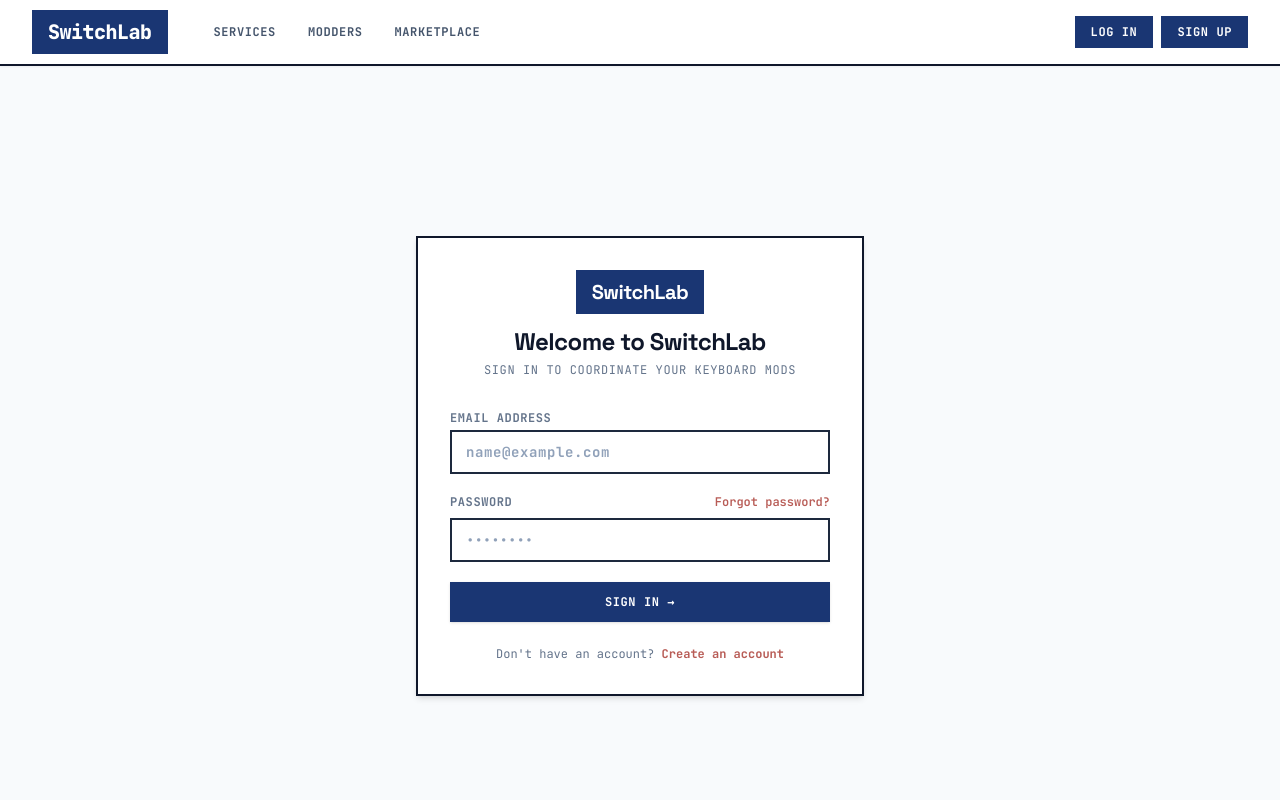
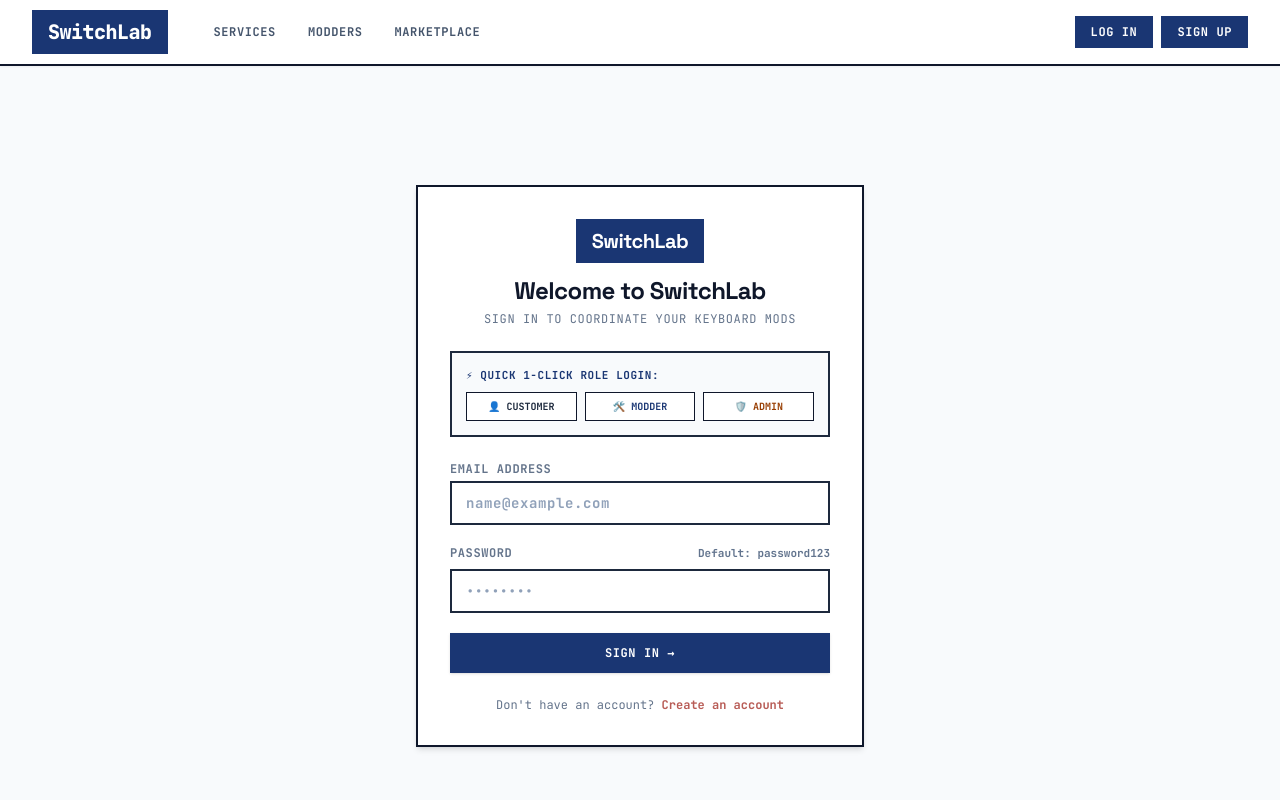
Before and after one commit to Revou-FSSE-Feb26/crack-fe-Sayiki, a Next.js app: page /login in a window 1280 px wide. Shown: the top 800 px of the page. Built offline with nearby package versions, Linux system fonts and the light colour scheme; no server answers.

Commit message:
feat: add 1-click role switcher and fix JWT storage on login

```diff
--- a/src/app/login/page.tsx
+++ b/src/app/login/page.tsx
@@ -12,14 +12,21 @@ export default function LoginPage() {
   const [loading, setLoading] = useState(false);
   const [error, setError] = useState<string | null>(null);
 
-  const handleSubmit = async (e: React.FormEvent) => {
-    e.preventDefault();
+  const performLogin = async (loginEmail: string, loginPass: string) => {
     setError(null);
     setLoading(true);
 
     try {
-      await api.auth.login({ email, password });
-      router.push('/');
+      const res = await api.auth.login({ email: loginEmail, password: loginPass });
+      const userRole = res.user?.role;
+
+      if (userRole === 'ADMIN') {
+        router.push('/admin');
+      } else if (userRole === 'MODDER') {
+        router.push('/modder/dashboard');
+      } else {
+        router.push('/');
+      }
     } catch (err: any) {
       setError(err.message || 'Login failed. Please check your credentials.');
     } finally {
@@ -27,16 +34,56 @@ export default function LoginPage() {
     }
   };
 
+  const handleSubmit = async (e: React.FormEvent) => {
+    e.preventDefault();
+    await performLogin(email, password);
+  };
+
+  const handleQuickRole = (roleEmail: string) => {
+    setEmail(roleEmail);
+    setPassword('password123');
+    performLogin(roleEmail, 'password123');
+  };
+
   return (
     <div className="min-h-screen bg-brand-lightBg flex items-center justify-center p-4">
       <div className="w-full max-w-md bg-brand-sidebar border-2 border-slate-900 p-8 shadow-md">
-        <div className="text-center mb-8">
-          {/* Logo in True Brand Navy */}
+        <div className="text-center mb-6">
           <div className="inline-block px-3.5 py-1.5 bg-brand-navy text-white font-black text-xl mb-3 tracking-tight border-2 border-brand-navy">
             SwitchLab
           </div>
           <h1 className="text-2xl font-bold text-brand-textMain tracking-tight">Welcome to SwitchLab</h1>
           <p className="text-xs font-mono uppercase tracking-wider text-brand-textMuted mt-1">Sign in to coordinate your keyboard mods</p>
+        </div>
+
+        {/* Quick 1-Click Role Login Box */}
+        <div className="mb-6 p-3.5 bg-brand-lightBg border-2 border-slate-800">
+          <span className="block text-[11px] font-mono font-bold uppercase tracking-wider text-brand-navy mb-2">
+            ⚡ Quick 1-Click Role Login:
+          </span>
+          <div className="grid grid-cols-3 gap-2">
+            <button
+              type="button"
+              onClick={() => handleQuickRole('customer@switchlab.local')}
+              className="px-2 py-1.5 bg-white border border-slate-900 hover:bg-slate-100 text-[10px] font-mono font-bold text-slate-800 transition-colors uppercase"
+            >
+              👤 Customer
+            </button>
+            <button
+              type="button"
+              onClick={() => handleQuickRole('raka@switchlab.local')}
+              className="px-2 py-1.5 bg-white border border-slate-900 hover:bg-slate-100 text-[10px] font-mono font-bold text-brand-navy transition-colors uppercase"
+            >
+              🛠️ Modder
+            </button>
+            <button
+              type="button"
+              onClick={() => handleQuickRole('admin@switchlab.local')}
+              className="px-2 py-1.5 bg-white border border-slate-900 hover:bg-slate-100 text-[10px] font-mono font-bold text-amber-800 transition-colors uppercase"
+            >
+              🛡️ Admin
+            </button>
+          </div>
         </div>
 
         {error && (
@@ -58,7 +105,7 @@ export default function LoginPage() {
           <div>
             <div className="flex justify-between items-center mb-1">
               <label className="text-xs font-mono font-bold text-brand-textMuted uppercase tracking-wider">Password</label>
-              <a href="#" className="text-xs font-mono text-brand-terracotta font-semibold hover:underline">Forgot password?</a>
+              <span className="text-[11px] font-mono text-slate-500 font-bold">Default: password123</span>
             </div>
             <input
               type="password"
--- a/src/lib/api.ts
+++ b/src/lib/api.ts
@@ -41,13 +41,15 @@ export async function apiFetch<T>(endpoint: string, options: FetchOptions = {}):
 export const api = {
   auth: {
     login: async (credentials: { email: string; password: string }) => {
-      const data = await apiFetch<{ accessToken: string; user: any }>('/auth/login', {
+      const data = await apiFetch<any>('/auth/login', {
         method: 'POST',
         body: JSON.stringify(credentials),
       });
+      const token = data.accessToken || data.access_token;
       if (typeof window !== 'undefined') {
-        localStorage.setItem('token', data.accessToken);
-        localStorage.setItem('user', JSON.stringify(data.user));
+        if (token) localStorage.setItem('token', token);
+        if (data.user) localStorage.setItem('user', JSON.stringify(data.user));
+        window.dispatchEvent(new Event('storage'));
       }
       return data;
     },
@@ -58,16 +60,18 @@ export const api = {
       role: 'CUSTOMER' | 'MODDER';
       locationCity?: string;
     }) => {
-      const data = await apiFetch<{ accessToken: string; user: any }>('/auth/register', {
+      const data = await apiFetch<any>('/auth/register', {
         method: 'POST',
         body: JSON.stringify({
           ...payload,
           locationCity: payload.locationCity || 'Jakarta',
         }),
       });
+      const token = data.accessToken || data.access_token;
       if (typeof window !== 'undefined') {
-        localStorage.setItem('token', data.accessToken);
-        localStorage.setItem('user', JSON.stringify(data.user));
+        if (token) localStorage.setItem('token', token);
+        if (data.user) localStorage.setItem('user', JSON.stringify(data.user));
+        window.dispatchEvent(new Event('storage'));
       }
       return data;
     },
```
